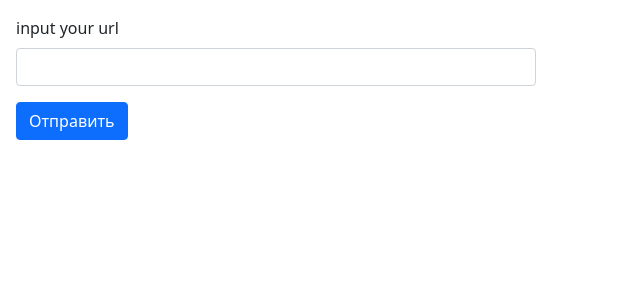
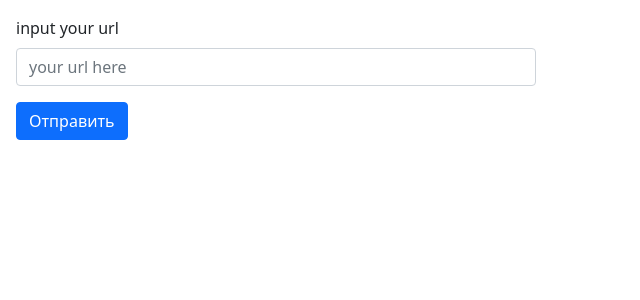
Before and after one commit to vladnaz9/UrlShorter, a Django app: page / in a window 1280 px wide. Shown: the top 300 px of the page, without its empty margins (0-640 px from the left). Run offline with Django 4.2, Linux system fonts and the light colour scheme.

Commit message:
fix AllUrls and save is work now

```diff
--- a/webapp/forms.py
+++ b/webapp/forms.py
@@ -1,12 +1,18 @@
-from django import forms
 from .models import UrlShorter
+from django.forms import TextInput, ModelForm
 
 
-class ShortenerForm(forms.ModelForm):
-    long_url = forms.URLField(widget=forms.URLInput(
-        attrs={"class": "form-control form-control-lg", "placeholder": "Your URL to shorten"}))
+class ShortUrlForm(ModelForm):
+    # long_url = forms.URLField(widget=forms.URLInput(
+    #     attrs={"class": "form-control form-control-lg", "placeholder": "Your URL to shorten"}))
 
     class Meta:
         model = UrlShorter
-
-        fields = ('long_url',)
+        fields = ['long_url']
+        widgets = {'long_url': TextInput(attrs={
+            'class': 'form-control',
+            'name': 'long_url',
+            'id': 'long_url',
+            'placeHolder': 'your url here',
+        })
+        }
--- a/webapp/models.py
+++ b/webapp/models.py
@@ -5,6 +5,7 @@ from dataclasses import dataclass
 import base64
 import hashlib
 import hmac
+import binascii
 
 # Модель ссылки
 class UrlShorter(models.Model):
@@ -12,7 +13,7 @@ class UrlShorter(models.Model):
     long_url = models.URLField()  # полная ссылка
     short_url = models.URLField(unique=True, blank=True)  # короткая ссылка
     clicks = models.PositiveIntegerField(default=0)  # сколько раз использовали ссылку
-    url_hash = models.CharField(max_length= 20) # храним url + соль
+    url_hash = models.CharField(max_length=20) # храним url + соль
 
     class Meta:
         ordering = ["-clicks"]
@@ -24,11 +25,18 @@ class UrlShorter(models.Model):
         self.clicks += 1
         self.save()
 
-    def gen_hash_for_short_url(self, long_url) -> None:
-        salt = os.urandom(32)
-        hash = hashlib.pbkdf2_hmac('sha256', long_url.encode('utf-8'), salt, 100000)
-        self.short_url = "".join(['http://127.0.0.1:8000/shorter/', hash])
-        self.url_hash = f"${salt}${hash}"
+    # def gen_hash_for_short_url(self, long_url) -> None:
+    #     salt = os.urandom(32)
+    #     hash = hashlib.pbkdf2_hmac('sha256', long_url.encode('utf-8'), salt, 100000)
+    #     self.short_url = "".join(['http://127.0.0.1:8000/shorter/', hash])
+    #     self.url_hash = f"${salt}${hash}"
 
     def save(self, *args, **kwargs):
-        return super().save(*args, **kwargs)
+        long_url = self.long_url
+        salt = os.urandom(32)
+        my_hash = hashlib.pbkdf2_hmac('sha256', long_url.encode('utf-8'), salt, 100000, 4)
+        string = str(binascii.hexlify(my_hash))
+        self.short_url = "".join(['http://127.0.0.1:8000/shorter/', string[2:-1]])
+        self.url_hash = f"${salt}${my_hash}"
+        super(UrlShorter, self).save(*args, **kwargs)
+        return self.short_url
--- a/webapp/templates/webapp/index.html
+++ b/webapp/templates/webapp/index.html
@@ -11,12 +11,13 @@
 </head>
 <body>
 <div class="m-3">
-    <form>
+    <form method="post">
         <div class="mb-3 col-5">
-            <label for="exampleInputPassword1" class="form-label">input your url</label>
-            <input type="text" class="form-control" id="exampleInputPassword1">
+            {% csrf_token %}
+            <label for="long_url" class="form-label">input your url</label>
+            {{ form.long_url }}
         </div>
-        <button type="submit" class="btn btn-primary">Отправить</button>
+        <button type="submit" class="btn btn-primary" >Отправить</button>
     </form>
 </div>
 </body>
--- a/webapp/views.py
+++ b/webapp/views.py
@@ -1,11 +1,22 @@
 from django.shortcuts import render
 from django.http import HttpResponse
 from .models import UrlShorter
+from .forms import ShortUrlForm
 
 # Create your views here.
 # Главная страница
 def index(request):
-    return render(request, 'webapp/index.html')
+    if(request.method == 'POST'):
+        form = ShortUrlForm(request.POST)
+        short_url = form.save()
+        data = {
+            'short_url': short_url
+        }
+        return render(request, 'webapp/newUrl.html', data)
+    form = ShortUrlForm()
+
+    context = {'form': form}
+    return render(request, 'webapp/index.html', context)
 
 
 def getShortUrl(request):
```
Also changed, not shown: webapp/templates/webapp/newUrl.html (added, +11 -0 lines), db.sqlite3.
